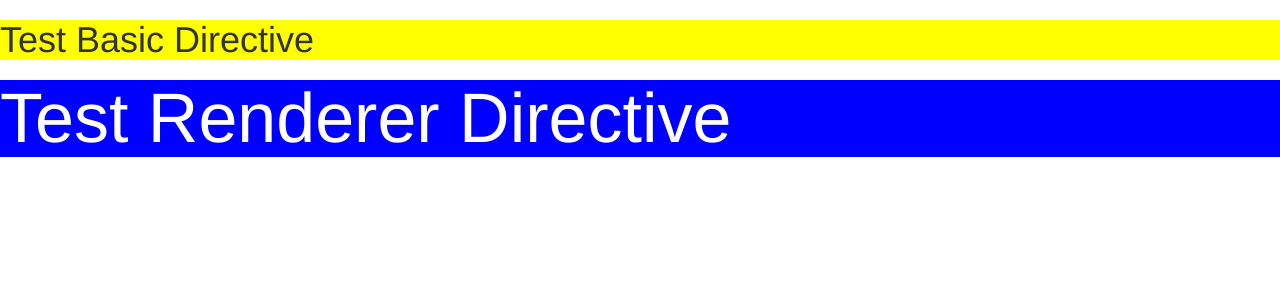
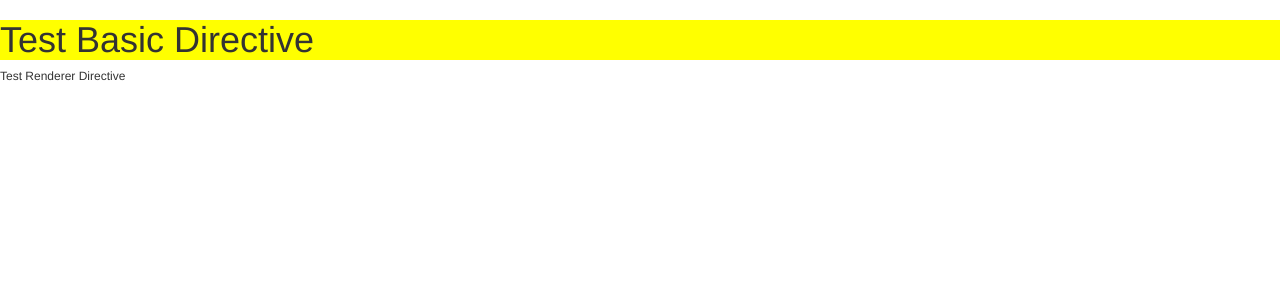
Before and after one commit to jmalabs/angular-sandbox2, an Angular app in the folder ClientApp/: page / in a window 1280 px wide. Shown: the top 300 px of the page. Built offline with nearby package versions, Linux system fonts and the light colour scheme.

Commit message:
using host listener

```diff
--- a/ClientApp/src/app/app.component.html
+++ b/ClientApp/src/app/app.component.html
@@ -1,2 +1,2 @@
 <h1 appBasicDirective>Test Basic Directive</h1>
-<h1 appRedenderDirective>Test Renderer Directive</h1>
+<h6 appRedenderDirective>Test Renderer Directive</h6>
--- a/ClientApp/src/app/directives/renderer.directive.ts
+++ b/ClientApp/src/app/directives/renderer.directive.ts
@@ -1,4 +1,4 @@
-import { Directive, OnInit, Renderer2, ElementRef } from '@angular/core';
+import { Directive, OnInit, Renderer2, ElementRef, HostListener } from '@angular/core';
 
 @Directive({
     selector: '[appRedenderDirective]'
@@ -13,9 +13,18 @@ export class RendererDirective implements OnInit {
     }
 
     ngOnInit(): void {
+
+    }
+
+    @HostListener('mouseenter') mouseEnter(eventData:Event){
         this.renderer.setStyle(this.elementRef.nativeElement, 'font-size', '70px');
         this.renderer.setStyle(this.elementRef.nativeElement, 'background-color', 'blue');
         this.renderer.setStyle(this.elementRef.nativeElement, 'color', 'white');
     }
 
+    @HostListener('mouseleave') mouseLeave(eventData:Event){
+        this.renderer.setStyle(this.elementRef.nativeElement, 'font-size', '12px');
+        this.renderer.setStyle(this.elementRef.nativeElement, 'background-color', 'transparent');
+        this.renderer.setStyle(this.elementRef.nativeElement, 'color', 'black');
+    }
 }
```
